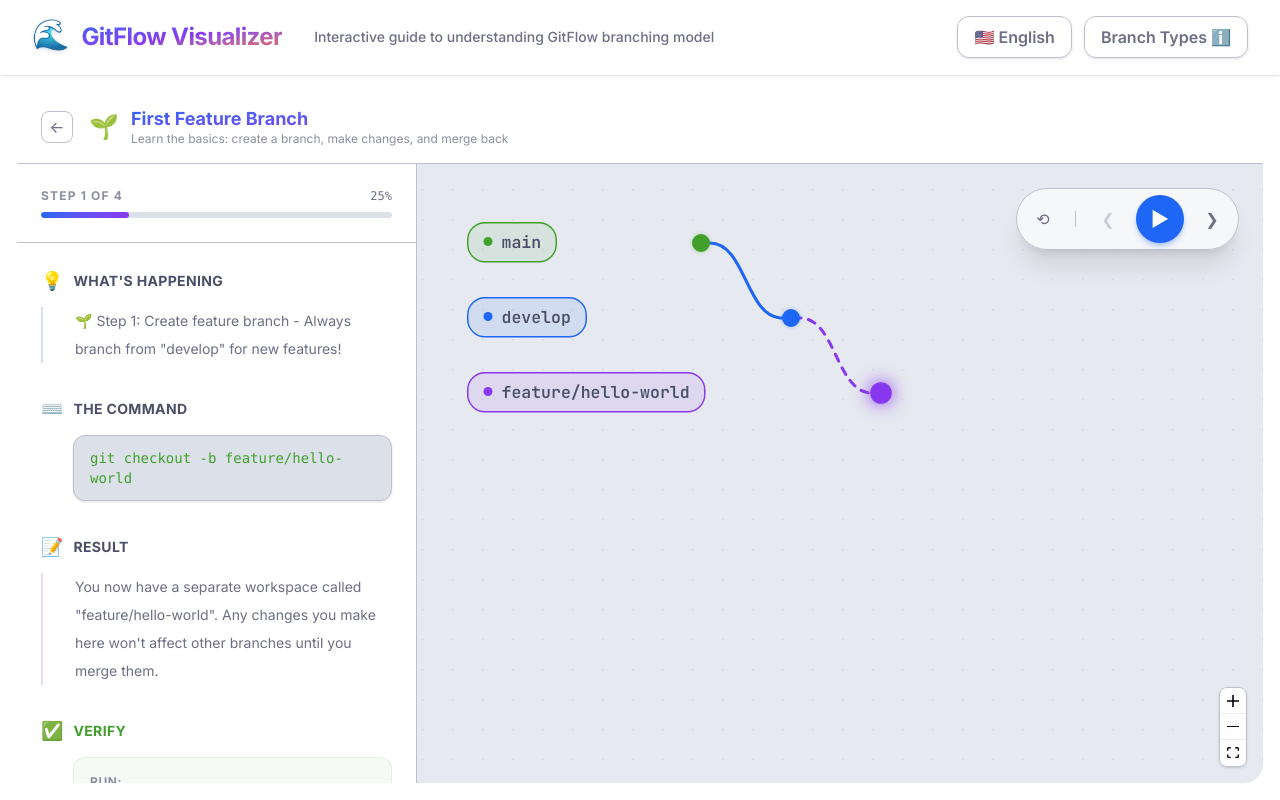
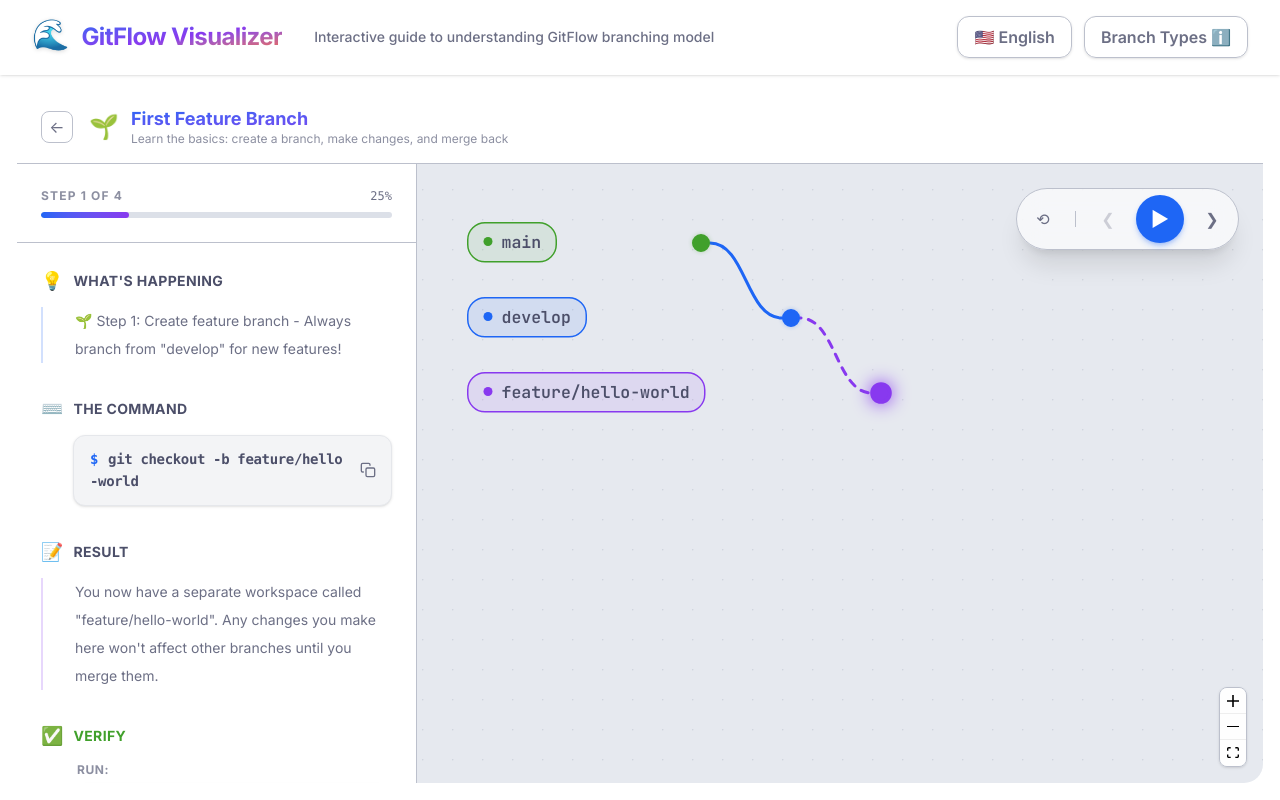
Before and after one commit to huy-nm/gitflow-visualization, a React (Vite) app: page / in a window 1280 px wide. Both pictures are taken after a click on the button 237 px from the left and 562 px from the top of the page. Built offline with nearby package versions, Linux system fonts and the light colour scheme.

Commit message:
feat(ui): implement copyable terminal blocks and refine verify section layout

```diff
--- a/src/components/UseCasePanel.jsx
+++ b/src/components/UseCasePanel.jsx
@@ -1,9 +1,18 @@
-
+import { useState } from 'react'
 import GitFlowVisualizer from './GitFlowVisualizer'
 import { useTranslation } from '../i18n'
 
 function UseCasePanel({ useCase, currentStep, isPlaying, onPlayPause, onStepChange, onReset, onBack, onStepComplete }) {
   const { t } = useTranslation()
+// ... (rest of UseCasePanel)
+
+// ...
+
+// Restore Usage of TerminalBlock in render:
+// (I will do this in a separate chunk to be precise, or I can do it in one go if I identify the lines correctly.)
+
+// Wait, replace_file_content cannot handle multiple non-contiguous chunks unless I use multi_replace.
+// I will use multi_replace_file_content.
 
   // Get translated use case title and description
   const useCaseId = useCase.id.replace(/-/g, '').replace(/([A-Z])/g, (m) => m.toLowerCase())
@@ -88,9 +97,7 @@ function UseCasePanel({ useCase, currentStep, isPlaying, onPlayPause, onStepChan
                 </h3>
               </div>
               <div className="pl-8">
-                <code className="block font-mono text-sm text-ctp-green bg-[var(--bg-tertiary)] px-4 py-3 rounded-xl border border-[var(--border-color)] shadow-sm">
-                  {getGitCommand(useCase.steps[currentStep])}
-                </code>
+                <TerminalBlock command={getGitCommand(useCase.steps[currentStep])} />
               </div>
             </div>
 
@@ -116,24 +123,18 @@ function UseCasePanel({ useCase, currentStep, isPlaying, onPlayPause, onStepChan
                     Verify
                   </h3>
                 </div>
-                <div className="ml-8 p-4 rounded-xl bg-ctp-green/5 border border-ctp-green/10">
-                  <div className="flex flex-col gap-3">
-                    <div>
-                      <span className="text-xs font-bold text-[var(--text-muted)] uppercase tracking-wider block mb-1">
-                        Run:
-                      </span>
-                      <code className="font-mono text-xs text-[var(--text-primary)] bg-white/50 dark:bg-black/20 px-2 py-1 rounded inline-block">
-                        {getVerificationInfo(useCase.steps[currentStep]).command}
-                      </code>
-                    </div>
-                    <div>
-                      <span className="text-xs font-bold text-[var(--text-muted)] uppercase tracking-wider block mb-1">
-                        Expect:
-                      </span>
-                      <span className="text-sm text-[var(--text-secondary)]">
-                        {getVerificationInfo(useCase.steps[currentStep]).expectation}
-                      </span>
-                    </div>
+                <div className="pl-8">
+                  <TerminalBlock
+                    label="Run:"
+                    command={getVerificationInfo(useCase.steps[currentStep]).command}
+                  />
+                  <div className="mt-3 p-3 rounded-lg bg-ctp-green/5 border border-ctp-green/10">
+                    <span className="text-xs font-bold text-ctp-green uppercase tracking-wider block mb-1">
+                      Expect:
+                    </span>
+                    <span className="text-sm text-[var(--text-secondary)]">
+                      {getVerificationInfo(useCase.steps[currentStep]).expectation}
+                    </span>
                   </div>
                 </div>
               </div>
@@ -265,3 +266,67 @@ function getVerificationInfo(step) {
       return null
   }
 }
+
+const TerminalBlock = ({ command, label }) => {
+  const [copied, setCopied] = useState(false)
+
+  const handleCopy = async () => {
+    if (!command) return
+    try {
+      await navigator.clipboard.writeText(command)
+      setCopied(true)
+      setTimeout(() => setCopied(false), 2000)
+    } catch (err) {
+      console.error('Failed to copy', err)
+    }
+  }
+
+  return (
+    <div className="group relative my-2">
+      {label && (
+        <label className="block text-xs font-bold text-[var(--text-muted)] uppercase tracking-wider mb-1.5 ml-1">
+          {label}
+        </label>
+      )}
+      <div className="relative group/block">
+        <div className="relative font-mono text-sm bg-gray-100 dark:bg-white/5 border border-gray-200 dark:border-white/10 rounded-xl overflow-hidden shadow-sm transition-all duration-300 hover:border-ctp-blue/30 hover:shadow-md">
+          {/* Header/Controls */}
+          <div className="flex items-center justify-between px-4 py-3 pr-12">
+            <code className="text-[var(--text-primary)] block overflow-x-auto scrollbar-none whitespace-pre-wrap break-all font-bold leading-relaxed tracking-tight">
+              <span className="text-ctp-blue mr-2.5 select-none font-extrabold">$</span>
+              {command || ''}
+            </code>
+          </div>
+        </div>
+
+        {/* Copy Button - Floating */}
+        <button
+          onClick={handleCopy}
+          className="absolute top-1/2 -translate-y-1/2 right-2 p-2 rounded-lg bg-transparent text-[var(--text-secondary)] hover:text-ctp-blue hover:bg-ctp-blue/10 hover:scale-105 transition-all duration-200 cursor-pointer z-10"
+          type="button"
+          title="Copy"
+        >
+          {copied ? (
+            <span className="block text-ctp-green text-base leading-none font-bold animate-in zoom-in spin-in-90 duration-300">✓</span>
+          ) : (
+            <svg
+              xmlns="http://www.w3.org/2000/svg"
+              width="16"
+              height="16"
+              viewBox="0 0 24 24"
+              fill="none"
+              stroke="currentColor"
+              strokeWidth="2"
+              strokeLinecap="round"
+              strokeLinejoin="round"
+              className="block"
+            >
+              <rect x="9" y="9" width="13" height="13" rx="2" ry="2"></rect>
+              <path d="M5 15H4a2 2 0 0 1-2-2V4a2 2 0 0 1 2-2h9a2 2 0 0 1 2 2v1"></path>
+            </svg>
+          )}
+        </button>
+      </div>
+    </div>
+  )
+}
```
